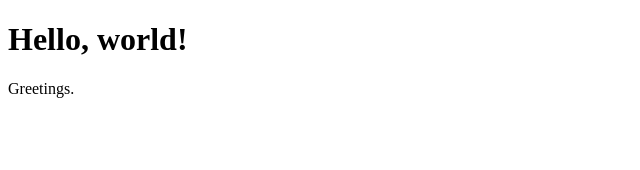
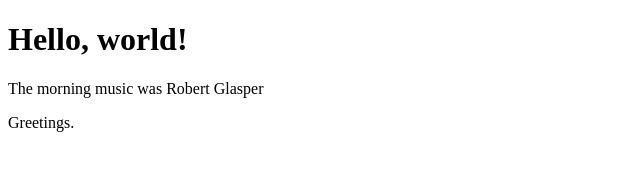
Before and after one commit to kylecoberly/git-rocket-practice, a plain HTML site: page index.html in a window 1280 px wide. Shown: the whole page, without its empty margins (0-640 px from the left). Drawn offline with Linux system fonts and the light colour scheme.

Commit message:
Add music thing

```diff
--- a/index.html
+++ b/index.html
@@ -6,6 +6,7 @@
   </head>
   <body>
     <h1>Hello, world!</h1>
+    <p>The morning music was Robert Glasper</p>
     <p>Greetings.</p>
   </body>
 </html>
```
